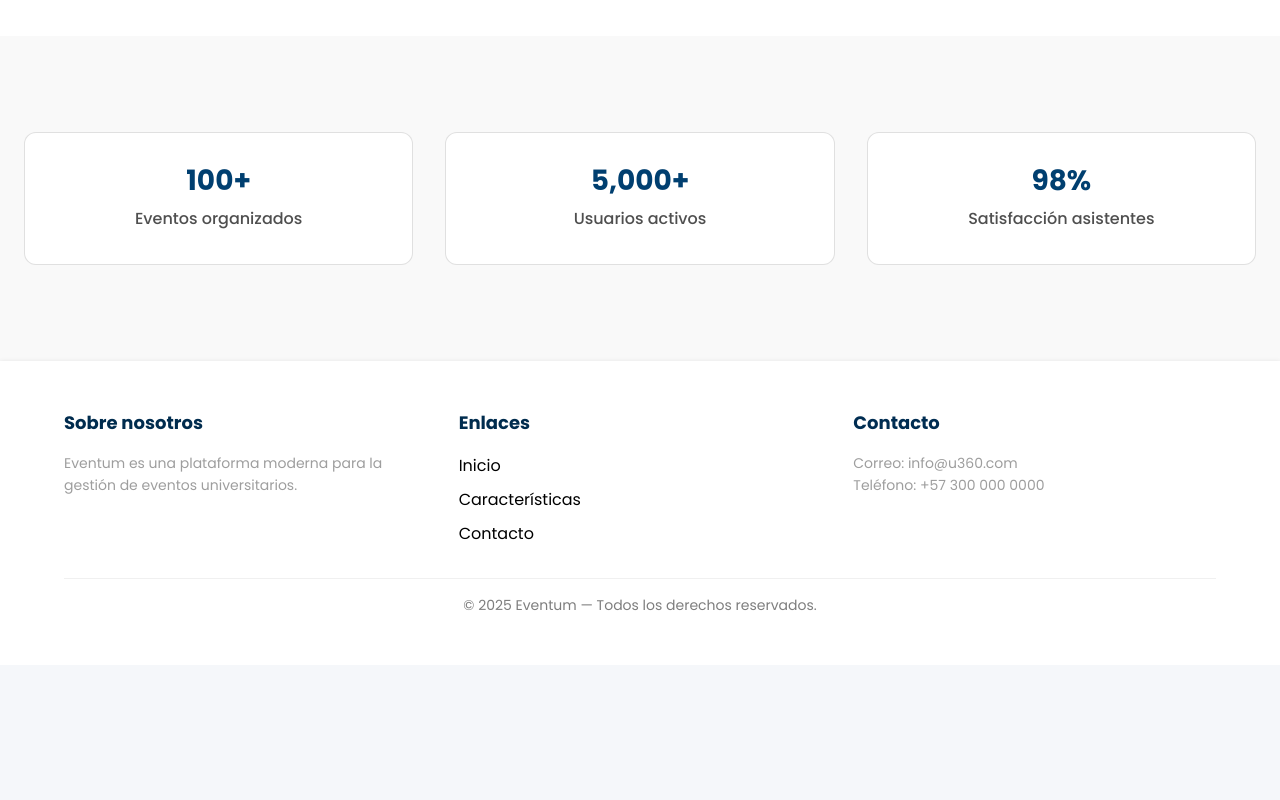
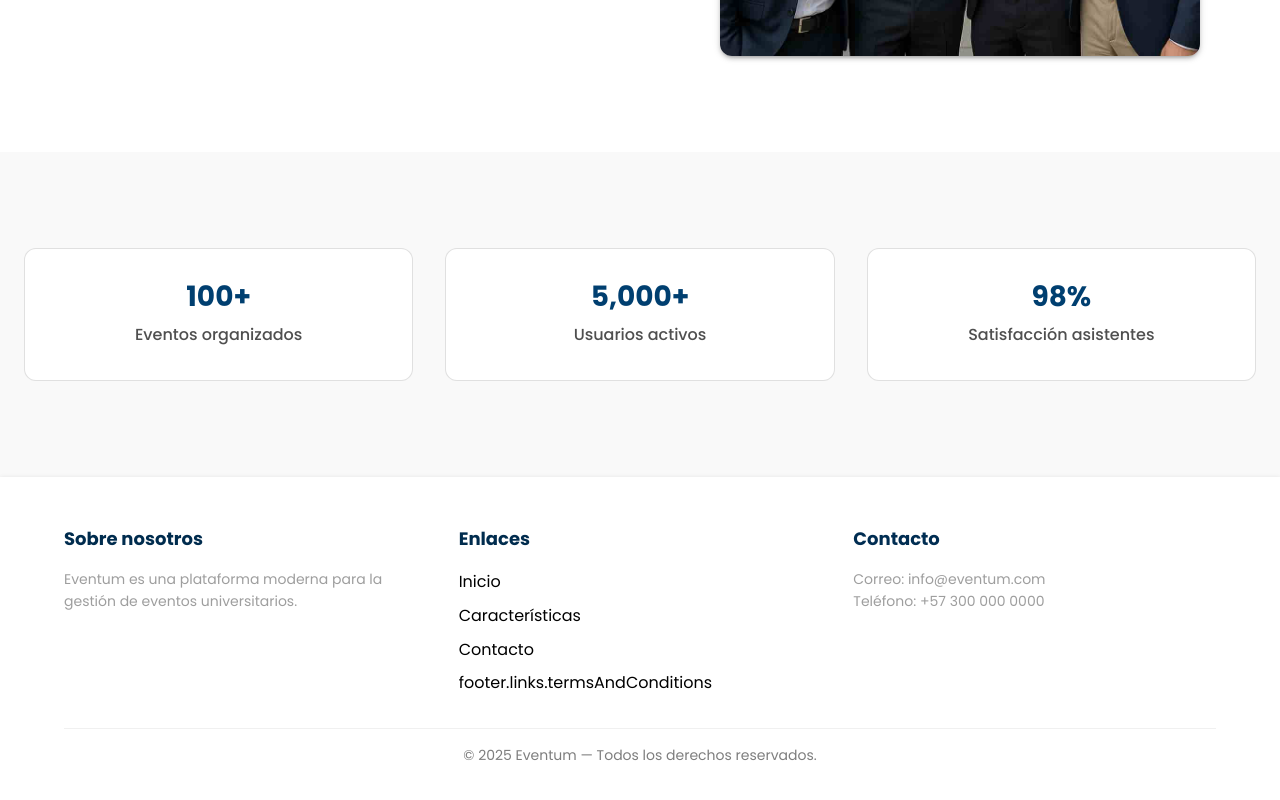
Before and after one commit to cue-event-manager/frontend, a React (Vite) app: page / in a window 1280 px wide. Shown: the part 1884-2684 px from the top of the page. Before the commit the page ends 2549 px from the top, so only its background shows below. Built offline with nearby package versions, Linux system fonts and the light colour scheme; no server answers.

Commit message:
feat(ui): improve main layout and navbar size handling

```diff
--- a/src/components/layouts/MainLayout.tsx
+++ b/src/components/layouts/MainLayout.tsx
@@ -1,19 +1,43 @@
-import { Box } from "@mui/material";
+import { Box, Fade } from "@mui/material";
 import Navbar from "../organisms/Navbar";
-import { Outlet } from "react-router-dom";
 import Footer from "../organisms/Footer";
+import { Outlet, useLocation } from "react-router-dom";
+import { useEffect } from "react";
+import useNavbarHeight from "@/shared/hooks/useNavbarHeight";
 
+function ScrollToTop() {
+    const { pathname } = useLocation();
+    useEffect(() => {
+        window.scrollTo({ top: 0, behavior: "smooth" });
+    }, [pathname]);
+    return null;
+}
 
 export default function MainLayout() {
+    const navbarHeight = useNavbarHeight();
+
     return (
-        <Box display="flex" flexDirection="column" minHeight="100vh">
+        <Box
+            display="flex"
+            flexDirection="column"
+            minHeight="100vh"
+        >
+            <ScrollToTop />
+
             <Navbar />
 
-            <Box component="main" flexGrow={1}>
-                <Outlet />
-            </Box>
+            <Box sx={{ height: navbarHeight }} />
 
-            <Footer/>
+            <Fade in timeout={400}>
+                <Box
+                    component="main"
+                    flexGrow={1}
+                >
+                    <Outlet />
+                </Box>
+            </Fade>
+
+            <Footer />
         </Box>
     );
 }
--- a/src/components/molecules/AvatarUserMenu.tsx
+++ b/src/components/molecules/AvatarUserMenu.tsx
@@ -63,10 +63,10 @@ export default function AvatarUserMenu() {
                 <MenuItem
                     onClick={handleMenuClose}
                     component={RouterLink}
-                    to={ROUTES.HOME}
+                    to={ROUTES.PROFILE}
                     disabled={isLoggingOut}
                 >
-                    <AccountCircleIcon fontSize="small" sx={{ mr: 1 }} />
+                    <AccountCircleIcon fontSize="small" sx={{ mr: 1 }}  />
                     {t("common.profile")}
                 </MenuItem>
 
--- a/src/components/organisms/Footer.tsx
+++ b/src/components/organisms/Footer.tsx
@@ -1,5 +1,7 @@
+import { ROUTES } from "@/routes/routes";
 import { Box, Container, Grid, Link, Typography, useTheme } from "@mui/material";
 import { useTranslation } from "react-i18next";
+import { Link as RouterLink } from "react-router-dom";
 
 export default function Footer() {
     const { t } = useTranslation();
@@ -32,15 +34,46 @@ export default function Footer() {
                             {t("footer.links.title")}
                         </Typography>
                         <Box sx={{ display: "flex", flexDirection: "column", gap: 1 }}>
-                            <Link href="#" color="inherit" underline="hover" sx={{ width: 'fit-content' }}>
+                            <Link
+                                component={RouterLink}
+                                to={ROUTES.HOME}
+                                color="inherit"
+                                underline="hover"
+                                sx={{ width: "fit-content" }}
+                            >
                                 {t("footer.links.home")}
                             </Link>
-                            <Link href="#features" color="inherit" underline="hover" sx={{ width: 'fit-content' }}>
+
+                            <Link
+                                component={RouterLink}
+                                to="/#features"
+                                color="inherit"
+                                underline="hover"
+                                sx={{ width: "fit-content" }}
+                            >
                                 {t("footer.links.features")}
                             </Link>
-                            <Link href="#contact" color="inherit" underline="hover" sx={{ width: 'fit-content' }}>
+
+                            <Link
+                                component={RouterLink}
+                                to="/#contact"
+                                color="inherit"
+                                underline="hover"
+                                sx={{ width: "fit-content" }}
+                            >
                                 {t("footer.links.contact")}
                             </Link>
+
+                            <Link
+                                component={RouterLink}
+                                to={ROUTES.TERMS_AND_CONDITIONS}
+                                color="inherit"
+                                underline="hover"
+                                sx={{ width: "fit-content" }}
+                            >
+                                {t("footer.links.termsAndConditions")}
+                            </Link>
+
                         </Box>
                     </Grid>
 
@@ -49,7 +82,7 @@ export default function Footer() {
                             {t("footer.contact.title")}
                         </Typography>
                         <Typography variant="body2" color="grey.400">
-                            {t("footer.contact.email")}: info@u360.com
+                            {t("footer.contact.email")}: info@eventum.com
                         </Typography>
                         <Typography variant="body2" color="grey.400">
                             {t("footer.contact.phone")}: +57 300 000 0000
--- /dev/null
+++ b/src/shared/hooks/useNavbarHeight.tsx
@@ -0,0 +1,11 @@
+import { useEffect, useState } from "react";
+
+
+export default function useNavbarHeight() {
+    const [height, setHeight] = useState(0);
+    useEffect(() => {
+        const nav = document.querySelector("header.MuiAppBar-root");
+        if (nav) setHeight(nav.clientHeight);
+    }, []);
+    return height;
+}
```
